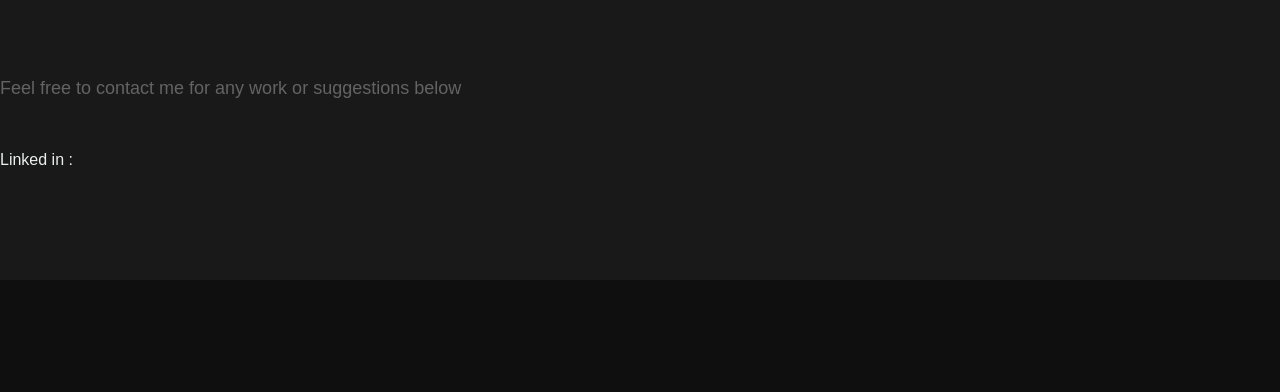
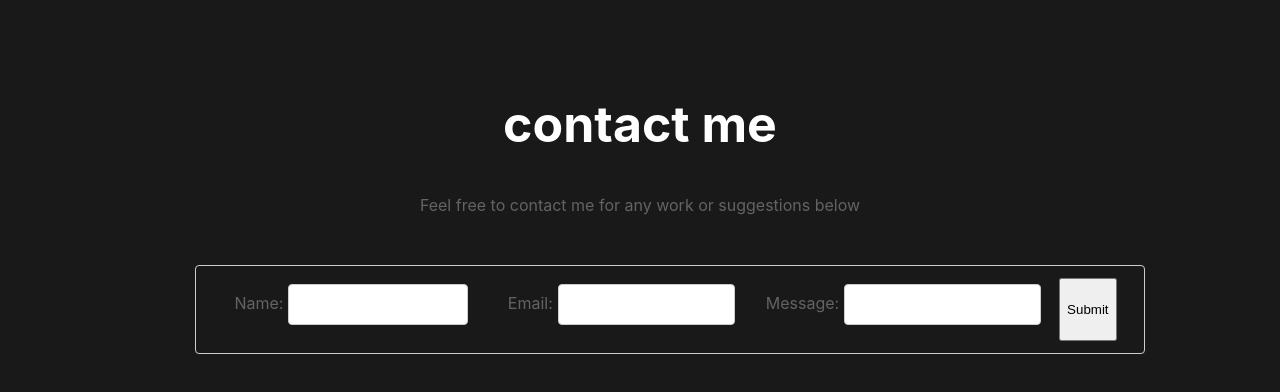
Before and after one commit to chdonovan/react-port, a React (Create React App) app in the folder chris-portfolio/: page / in a window 1280 px wide. Shown: the part 1893-2285 px from the top of the page. Before the commit the page ends 2173 px from the top, so only its background shows below. Built offline with nearby package versions, Linux system fonts and the light colour scheme.

Commit message:
contact form in place

```diff
--- a/chris-portfolio/public/css/layout.css
+++ b/chris-portfolio/public/css/layout.css
@@ -210,42 +210,55 @@ CONTACT STYLES
 
 
 #contact {
+
     background: #191919;
     padding-top: 96px;
     padding-bottom: 102px;
     color: #636363;
 }
- #contact .section-head { margin-bottom: 42px; }
+#contact h1{
+   text-align: center;
+   color: white;
+   font-size: 50px;
+}
+#contact p{
+   text-align: center;
+}
+
+#contact .contact-sec{
+   margin: 50px;
+   margin-left: 175px;
+   text-align: center;
+}
 
 #contact a, #contact a:visited  { color: #11ABB0; }
 #contact a:hover, #contact a:focus { color: #fff; }
 
- #contact h1 {
-    font: 18px/24px 'opensans-bold', sans-serif;
-    text-transform: uppercase;
-    letter-spacing: 3px;
-    color: #EBEEEE;
-    margin-bottom: 6px;
+
+
+/* Style inputs with type="text", select elements and textareas */
+input[type=text], select, textarea{
+   display: inline-flex;
+   ;
+   justify-content: space-evenly;
+   width: 70%;
+   padding: 12px;
+   border: 1px solid #ccc;
+   border-radius: 4px;
+   box-sizing: border-box;
+   margin-top: 6px;
+   margin-bottom: 16px;
+   margin-left: 5px;
+   resize: vertical;
 }
- #contact h1 span { display: none; }
- #contact h1:before {
-    font-family: 'FontAwesome';
-    content: "\f0e0";
-     padding-right: 10px;
-     font-size: 72px;
-    line-height: 72px;
-    text-align: left;
-    float: left;
-    color: #ebeeee;
+#contact .form{
+   display: flex;
+   justify-content: space-evenly;
+   width: 90%;
+   padding: 12px;
+   border: 1px solid #ccc;
+   border-radius: 4px;
+   box-sizing: border-box;
+   margin: 20px;
+   resize: ver
 }
-
- #contact h4 {
-    font: 16px/24px 'opensans-bold', sans-serif;
-    color: #EBEEEE;
-    margin-bottom: 6px;
- }
- #contact p.lead {
-    font: 18px/36px 'opensans-light', sans-serif;
-    padding-right: 3%;
- }
- #contact .header-col { padding-top: 6px; }
--- a/chris-portfolio/src/components/Contact.js
+++ b/chris-portfolio/src/components/Contact.js
@@ -3,19 +3,33 @@ export default class ContactUs extends Component {
   render() {
     return (
       <section id="contact">
-          <div className="row section-head">
-            <div className="ten columns">
-              <p className="lead">
+        <h1> contact me
+
+        </h1>
+        <p>
               Feel free to contact me for any work or suggestions below
               </p>
-            </div>
+
+          <div className="contact-sec">
+
+              <form className="form">
+                <label> Name:
+                  <input type="text"></input>
+                </label>
+                <label>Email:
+                  <input type="text"></input>
+
+                </label>
+                <label> Message:
+                  <input type="text"></input>
+                </label>
+                <input type ="submit" value="Submit"></input>
+              </form>
+
+
+
           </div>
-          <div className="row">
 
-                <h4>Linked in :
-
-                </h4>
-              </div>
 
 
         </section>
```
Lines whose indentation alone changed are shown as unchanged.
